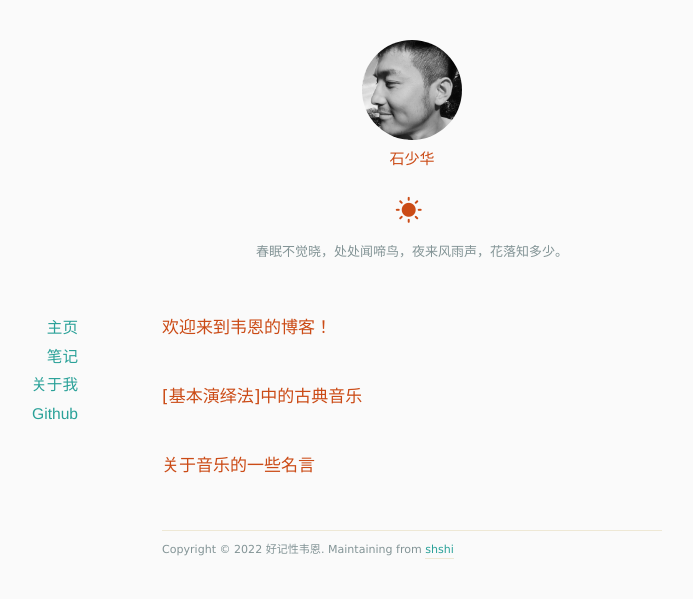
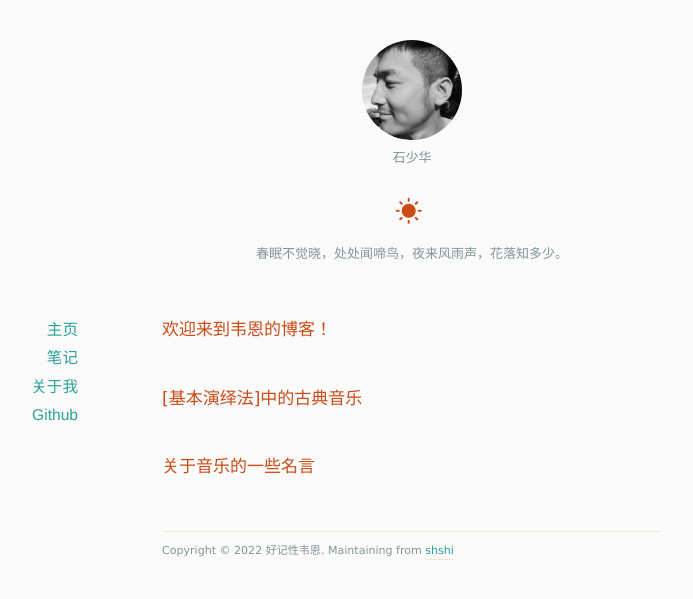
Before and after one commit to shshi/shishaohua.github.io, a Jekyll site: the page built from docs/archives/index.html, in a window 1280 px wide. Shown: the top 599 px of the page, without its empty margins (228-921 px from the left). Built offline with Jekyll 4.4.1, drawn with Linux system fonts in a browser that asks for light colours; nearby versions of some CDN libraries.

Commit message:
Update default.html

```diff
--- a/docs/_layouts/default.html
+++ b/docs/_layouts/default.html
@@ -26,7 +26,7 @@
     <img class="selfie" alt="{{ site.author.name }}" src="{{ site.author.selfie }}" style="width:100px;border-radius:50%"/>
   </div>
 
-    <h2>{{ site.author.name }}</h2>
+    <p class="my_name">{{ site.author.name }}</p>
     <h1><a href="/"><i class="icon-sun"></i></a></h1>
 
     <!--<div class="social-layer">
```
